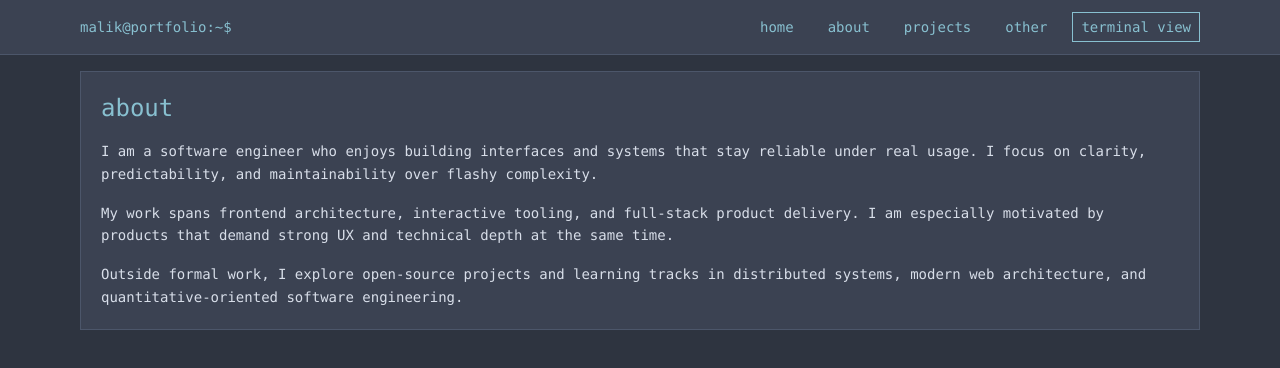
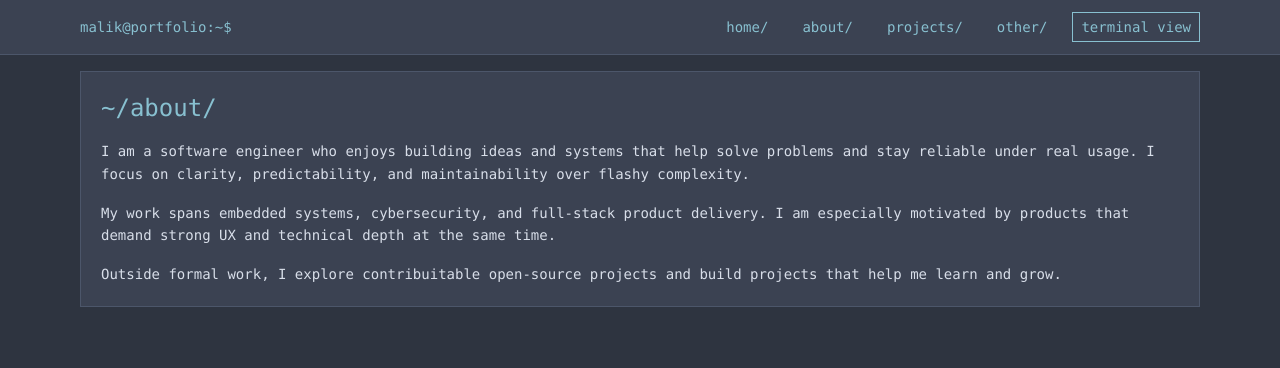
Before and after one commit to Malghnei/malghnei.github.io, a SvelteKit app: page /about in a window 1280 px wide. Shown: the top 368 px of the page. Built offline with nearby package versions, Linux system fonts and the light colour scheme.

Commit message:
Home page + small tweaks

```diff
--- a/src/lib/data/site.ts
+++ b/src/lib/data/site.ts
@@ -1,26 +1,42 @@
 import type { ExperienceEntry } from '$lib/types';
 
 export const siteContent = {
-
-
 	name: 'Malik Alghneimin',
 	role: 'Aspiring Software Engineer',
 	heroCommand: 'whoami',
 	heroDescription:
 		'I build robust, developer-friendly products with a focus on systems thinking, product quality, and maintainable frontend architecture.',
 	aboutNarrative: [
-		'I am a software engineer who enjoys building interfaces and systems that stay reliable under real usage. I focus on clarity, predictability, and maintainability over flashy complexity.',
-		'My work spans frontend architecture, interactive tooling, and full-stack product delivery. I am especially motivated by products that demand strong UX and technical depth at the same time.',
-		'Outside formal work, I explore open-source projects and learning tracks in distributed systems, modern web architecture, and quantitative-oriented software engineering.'
+		'I am a software engineer who enjoys building ideas and systems that help solve problems and stay reliable under real usage. I focus on clarity, predictability, and maintainability over flashy complexity.',
+		'My work spans embedded systems, cybersecurity, and full-stack product delivery. I am especially motivated by products that demand strong UX and technical depth at the same time.',
+		'Outside formal work, I explore contribuitable open-source projects and build projects that help me learn and grow.'
 	],
-	featuredProjectSlugs: ['sentiment-analysis', 'qiyami', '2d-physics-simulation'],
+	featuredProjectSlugs: ['qiyami', 'sentiment-analysis', '2d-physics-simulation'],
+	setup: {
+		items: [
+			{ label: 'IDE', value: 'Cursor' },
+			{ label: 'Operating System', value: 'Arch Linux (KDE Plasma)' },
+			{ label: 'Terminal', value: 'Kitty + Bash' },
+			{ label: 'Editor Theme', value: 'Nord' },
+			{ label: 'LLM of Choice', value: 'Gemini 3.1 Pro' },
+			{ label: 'Browser', value: 'Zen Browser' }
+		]
+	},
+	links: {
+		items: [
+			{ label: 'GitHub', href: 'https://github.com/Malghnei' },
+			{ label: 'LinkedIn', href: 'https://linkedin.com/in/malik-alghneimin' },
+			{ label: 'X / Twitter', href: 'https://x.com/malghnei' },
+			{ label: 'Instagram', href: 'https://instagram.com/malghnei' },
+			{ label: 'Resume', href: '#' }
+		],
+		contactEmail: 'malikalghneimin@gmail.com'
+	},
 	misc: {
-		upTo: ['Vibe Coding random projects :robot:', 'Studying for final exams :sob:', 'Doomscrolling :iphone:'],
-		contactEmail: 'malikalghneimin@gmail.com',
-		quickLinks: [
-			{ label: 'GitHub', href: 'https://github.com/Malghnei' },
-			{ label: 'LinkedIn', href: 'https://linkedin.com/malik-alghneimin' },
-			{ label: 'Resume', href: '#' }
+		upTo: [
+			'Vibe Coding random projects :robot:',
+			'Studying for final exams :sob:',
+			'Doomscrolling :iphone:'
 		]
 	}
 };
--- a/src/lib/terminal/commands.ts
+++ b/src/lib/terminal/commands.ts
@@ -40,8 +40,8 @@ const experienceFile = () =>
 const contactFile = () =>
 	[
 		'# contact.md',
-		`email: ${siteContent.misc.contactEmail}`,
-		...siteContent.misc.quickLinks.map((link) => `${link.label.toLowerCase()}: ${link.href}`)
+		`email: ${siteContent.links.contactEmail}`,
+		...siteContent.links.items.map((link) => `${link.label.toLowerCase()}: ${link.href}`)
 	].join('\n');
 
 const isProjectFilename = (value: string) => value.endsWith('.md') && value.length > 3;
--- a/src/routes/+layout.svelte
+++ b/src/routes/+layout.svelte
@@ -1,14 +1,14 @@
 <script lang="ts">
 	import { page } from '$app/state';
 	import './layout.css';
-	import favicon from '$lib/assets/favicon.svg';
+	import favicon from '$lib/assets/favicon.ico';
 
 	let { children } = $props();
 	const navLinks = [
-		{ href: '/', label: 'home' },
-		{ href: '/about', label: 'about' },
-		{ href: '/projects', label: 'projects' },
-		{ href: '/other', label: 'other' }
+		{ href: '/', label: 'home/' },
+		{ href: '/about', label: 'about/' },
+		{ href: '/projects', label: 'projects/' },
+		{ href: '/other', label: 'other/' }
 	];
 
 	const isTerminalRoute = $derived(page.url.pathname.startsWith('/terminal'));
--- a/src/routes/+page.svelte
+++ b/src/routes/+page.svelte
@@ -33,9 +33,9 @@
 		</div>
 	</section>
 
-	<section class="space-y-3">
-		<h2 class="terminal-title text-lg">~/projects.md</h2>
-		<div class="grid gap-4 md:grid-cols-3">
+	<section class="terminal-surface p-4">
+		<h2 class="terminal-title text-lg">~/featured-projects.md</h2>
+		<div class="mt-3 grid gap-4 md:grid-cols-3">
 			{#each data.featuredProjects as project}
 				<a href={`/projects/${project.slug}`} class="terminal-surface block p-4 hover:border-[var(--nord-8)]">
 					<p class="text-xs text-[var(--nord-9)]">{project.period}</p>
@@ -60,25 +60,47 @@
 	</section>
 
 	<section class="terminal-surface p-4">
+		<h2 class="terminal-title text-lg">~/setup.md</h2>
+		{#if data.siteContent.setup.items.length === 0}
+			<p class="mt-3 text-sm">Setup details coming soon.</p>
+		{:else}
+			<div class="mt-3 space-y-2 text-sm">
+				{#each data.siteContent.setup.items as item}
+					<p class="flex flex-col gap-1 sm:flex-row sm:items-baseline sm:gap-2">
+						<span class="text-[var(--nord-8)]">{item.label}:</span>
+						<span>{item.value}</span>
+					</p>
+				{/each}
+			</div>
+		{/if}
+	</section>
+
+	<div class="grid gap-4 md:grid-cols-2">
+		<section class="terminal-surface p-4">
 		<h2 class="terminal-title text-lg">~/misc.md</h2>
-		<div class="mt-3 grid gap-4 md:grid-cols-2">
-			<div>
-				<p class="text-sm text-[var(--nord-8)]"> Currently:</p>
+		<p class="mt-3 text-sm text-[var(--nord-8)]">Currently:</p>
 		<ul class="mt-2 list-inside list-disc space-y-1 text-sm">
 			{#each data.siteContent.misc.upTo as book}
 				<li>{emoji.emojify(book)}</li>
 			{/each}
 		</ul>
-			</div>
-			<div>
-				<p class="text-sm text-[var(--nord-8)]">Quick Links:</p>
-				<ul class="mt-2 space-y-2 text-sm">
-					{#each data.siteContent.misc.quickLinks as link}
+		</section>
+
+		<section class="terminal-surface p-4">
+			<h2 class="terminal-title text-lg">~/links.md</h2>
+			{#if data.siteContent.links.items.length === 0}
+				<p class="mt-3 text-sm">No links available yet.</p>
+			{:else}
+				<ul class="mt-3 space-y-2 text-sm">
+					{#each data.siteContent.links.items as link}
 						<li><a href={link.href} target="_blank" rel="noreferrer">{link.label}</a></li>
 					{/each}
-					<li>Contact: <a href={`mailto:${data.siteContent.misc.contactEmail}`}>{data.siteContent.misc.contactEmail}</a></li>
 				</ul>
+			{/if}
+			<p class="mt-3 text-sm">
+				Contact:
+				<a href={`mailto:${data.siteContent.links.contactEmail}`}>{data.siteContent.links.contactEmail}</a>
+			</p>
+		</section>
 		</div>
 </div>
-	</section>
-</div>
--- a/src/routes/about/+page.svelte
+++ b/src/routes/about/+page.svelte
@@ -3,7 +3,7 @@
 </script>
 
 <article class="terminal-surface p-5">
-	<h1 class="terminal-title text-2xl">about</h1>
+	<h1 class="terminal-title text-2xl">~/about/</h1>
 	<div class="mt-4 space-y-4 text-sm leading-relaxed">
 		{#each siteContent.aboutNarrative as paragraph}
 			<p>{paragraph}</p>
--- a/src/routes/other/+page.svelte
+++ b/src/routes/other/+page.svelte
@@ -1,5 +1,5 @@
 <section class="terminal-surface p-5">
-	<h1 class="terminal-title text-2xl">other</h1>
+	<h1 class="terminal-title text-2xl">~/other/</h1>
 	<p class="mt-3 text-sm">
 		This route is reserved for future expansions: experiments, writing, and technical notes.
 		<img src="/images/construction.jpg" alt="Under Construction" class="w-1/2">
--- a/src/routes/projects/+page.svelte
+++ b/src/routes/projects/+page.svelte
@@ -59,7 +59,7 @@
 
 <section class="space-y-4">
 	<div class="terminal-surface p-4">
-		<h1 class="terminal-title text-2xl">projects</h1>
+		<h1 class="terminal-title text-2xl">~/projects/</h1>
 		<p class="mt-2 text-sm">Search and filter by stack to quickly inspect project depth.</p>
 	</div>
 
```
Also changed, not shown: src/lib/assets/favicon.svg (deleted), 1 other file (tests, documents, lock files or other folders). Lines whose indentation alone changed are shown as unchanged.
